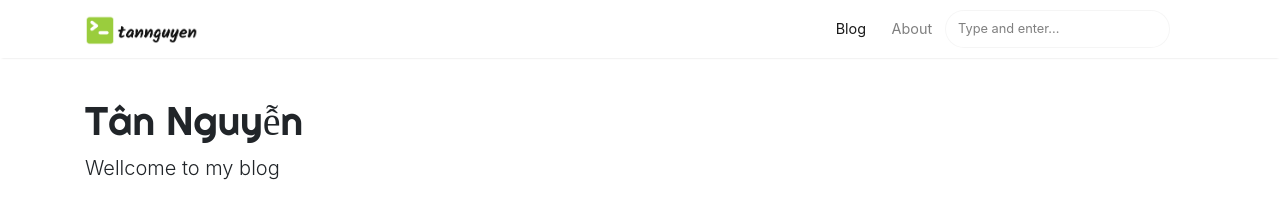
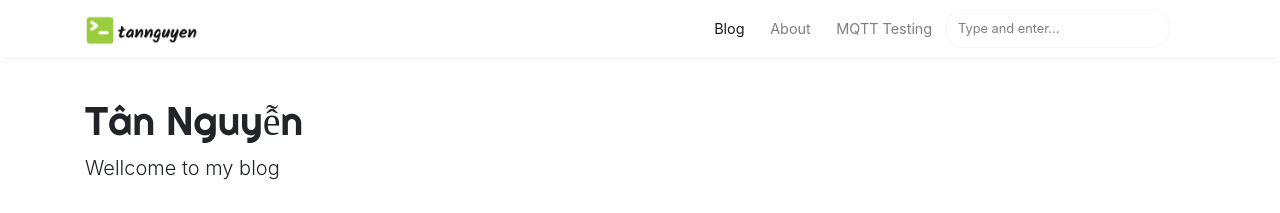
Before and after one commit to tannguyenit/tannguyenit.github.io, a Jekyll site: the page built from index.html, in a window 1280 px wide. Shown: the top 213 px of the page. Built offline with Jekyll 4.4.1, drawn with Linux system fonts in a browser that asks for light colours; nearby versions of some CDN libraries; the list of posts is cut into pages by our own code; comment, search, counter and statistics services are not loaded.

Commit message:
update nav

```diff
--- a/_includes/nav.html
+++ b/_includes/nav.html
@@ -25,12 +25,12 @@
                   {% endif %}
                   <a class="nav-link" href="{{ site.baseurl }}/about">About</a>
               </li>
-              {% if page.url == "/mqtt-testing" %}
+              {% if page.url == "/mqtt-testing.html" %}
               <li class="nav-item active">
                   {% else %}
               <li class="nav-item">
                   {% endif %}
-                  <a class="nav-link" href="{{ site.baseurl }}/mqtt-testing">MQTT Testing</a>
+                  <a class="nav-link" href="{{ site.baseurl }}/mqtt-testing.html">MQTT Testing</a>
               </li>
               {% include search-lunr.html %}
           </ul>
--- a/_layouts/default.html
+++ b/_layouts/default.html
@@ -35,39 +35,7 @@
 {% capture layout %}{% if page.layout %}layout-{{ page.layout }}{% endif %}{% endcapture %}
 <body class="{{layout}}">
 <!-- Begin Menu Navigation ================================================== -->
-<nav class="navbar navbar-expand-lg navbar-light bg-white fixed-top mediumnavigation nav-down">
-    <div class="container pr-0">
-        <!-- Begin Logo -->
-        <a class="navbar-brand" href="{{ site.baseurl }}/">
-            <img src="{{ site.baseurl }}/{{ site.logo }}" alt="{{ site.name }}">
-        </a>
-        <!-- End Logo -->
-        <button class="navbar-toggler" type="button" data-toggle="collapse" data-target="#navbarMediumish" aria-controls="navbarSupportedContent" aria-expanded="false" aria-label="Toggle navigation">
-            <span class="navbar-toggler-icon"></span>
-        </button>
-        <div class="collapse navbar-collapse" id="navbarMediumish">
-            <!-- Begin Menu -->
-            <ul class="navbar-nav ml-auto">
-                {% if page.url == "/" %}
-                <li class="nav-item active">
-                    {% else %}
-                <li class="nav-item">
-                    {% endif %}
-                    <a class="nav-link" href="{{ site.baseurl }}/index.html">Blog</a>
-                </li>
-                {% if page.url == "/about.html" %}
-                <li class="nav-item active">
-                    {% else %}
-                <li class="nav-item">
-                    {% endif %}
-                    <a class="nav-link" href="{{ site.baseurl }}/about">About</a>
-                </li>
-                {% include search-lunr.html %}
-            </ul>
-            <!-- End Menu -->
-        </div>
-    </div>
-</nav>
+{% include nav.html %}
 <!-- End Navigation ================================================== -->
 <div class="site-content">
     <div class="container">
--- a/_layouts/test-mqtt.html
+++ b/_layouts/test-mqtt.html
@@ -1,6 +1,6 @@
 ---
 title: "MQTT"
-permalink: "/mqtt-testing"
+permalink: "/mqtt-testing.html"
 ---
 
 <!DOCTYPE html>
```
